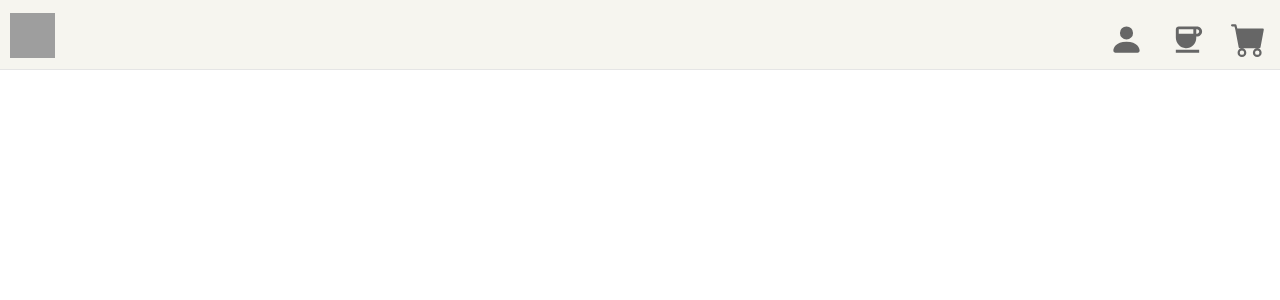
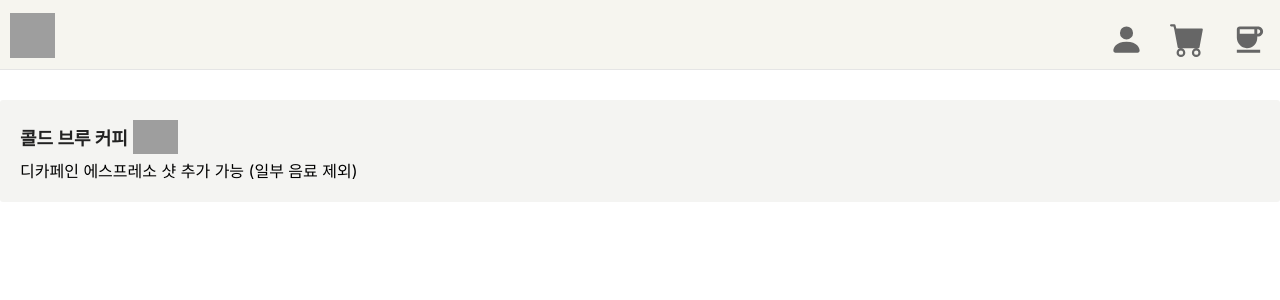
Before and after one commit to jjjjjeongwon/react_project, a React (Create React App) app: page / in a window 1280 px wide. Shown: the top 300 px of the page. Built offline with nearby package versions, Linux system fonts and the light colour scheme; grey boxes are pictures that could not be loaded.

Commit message:
feat:메인페이지 내 메뉴 타이틀 뷰 구현

```diff
--- a/package.json
+++ b/package.json
@@ -10,6 +10,7 @@
     "react-dom": "^18.2.0",
     "react-icons": "^4.7.1",
     "react-scripts": "5.0.1",
+    "recoil": "^0.7.6",
     "web-vitals": "^2.1.4"
   },
   "scripts": {
--- a/src/App.js
+++ b/src/App.js
@@ -1,10 +1,11 @@
 import Header from "./components/layout/Header";
+import ProductList from "./components/layout/ProductList";
 
 function App() {
   return (
     <div className="appWrap">
       <Header/>
-
+      <ProductList/>
     </div>
   );
 }
--- /dev/null
+++ b/src/components/layout/ProductList.jsx
@@ -0,0 +1,10 @@
+import React from 'react'
+import CoffeeTitle from '../ui/main/CoffeeTitle';
+
+const ProductList = () => {
+  return (
+    <CoffeeTitle/>
+  )
+}
+
+export default ProductList
--- a/src/components/ui/header/HeaderRight.jsx
+++ b/src/components/ui/header/HeaderRight.jsx
@@ -13,10 +13,10 @@ const HeaderRight = () => {
         <a href='/'><BsFillPersonFill className={style.icon}/></a>
         </li>
         <li className={style.iconBox}>
-        <a href='/' >< MdCoffee className={style.icon}/></a>
+        <a href='/'><BsFillCartFill className={style.icon}/></a>
             </li>
         <li className={style.iconBox}>
-        <a href='/'><BsFillCartFill className={style.icon}/></a>
+        <a href='/' >< MdCoffee className={style.icon}/></a>
             </li>
         </ul>
     </nav>
--- /dev/null
+++ b/src/components/ui/main/CoffeeTitle.jsx
@@ -0,0 +1,23 @@
+import React from 'react'
+import style from './CoffeeTitle.module.css'
+
+const ProductList = () => {
+  return (
+    <div className={style.productList}>
+            <div  >
+                <span className={style.coffeeTitle}>
+                    콜드 브루 커피
+                </span>
+                <i className={style.summaryIcon}>
+                    <img className={style.icon} src="//image.istarbucks.co.kr/common/img/menu/logo_decaf.png" alt =""/>
+                </i>
+                </div>
+
+                <span class="summary">디카페인 에스프레소 샷 추가 가능 (일부 음료 제외)</span>
+
+
+    </div>
+  )
+}
+
+export default ProductList
--- /dev/null
+++ b/src/components/ui/main/CoffeeTitle.module.css
@@ -0,0 +1,32 @@
+.productList {
+    margin-top: 100px;
+    display: flex;
+    flex-direction: column;
+    padding: 20px;
+    background: #f4f4f2;
+    margin-bottom: 20px;
+    border-radius: 3px;
+    overflow: hidden;
+}
+
+.coffeeTitle {
+    display: block;
+    float: left;
+    line-height: 18px;
+    font-size: 18px;
+    font-weight: bold;
+    color: #222;
+    margin: 10px 5px 10px 0 ;
+}
+
+.summaryIcon {
+    display: block;
+    float: left;
+    width: 45px;
+    height: 18px
+}
+
+.icon {
+    vertical-align: top;
+    max-width: 100%;
+}
```
Also changed, not shown: src/components/layout/ProductList.module.css (added), 1 other file (tests, documents, lock files or other folders).
